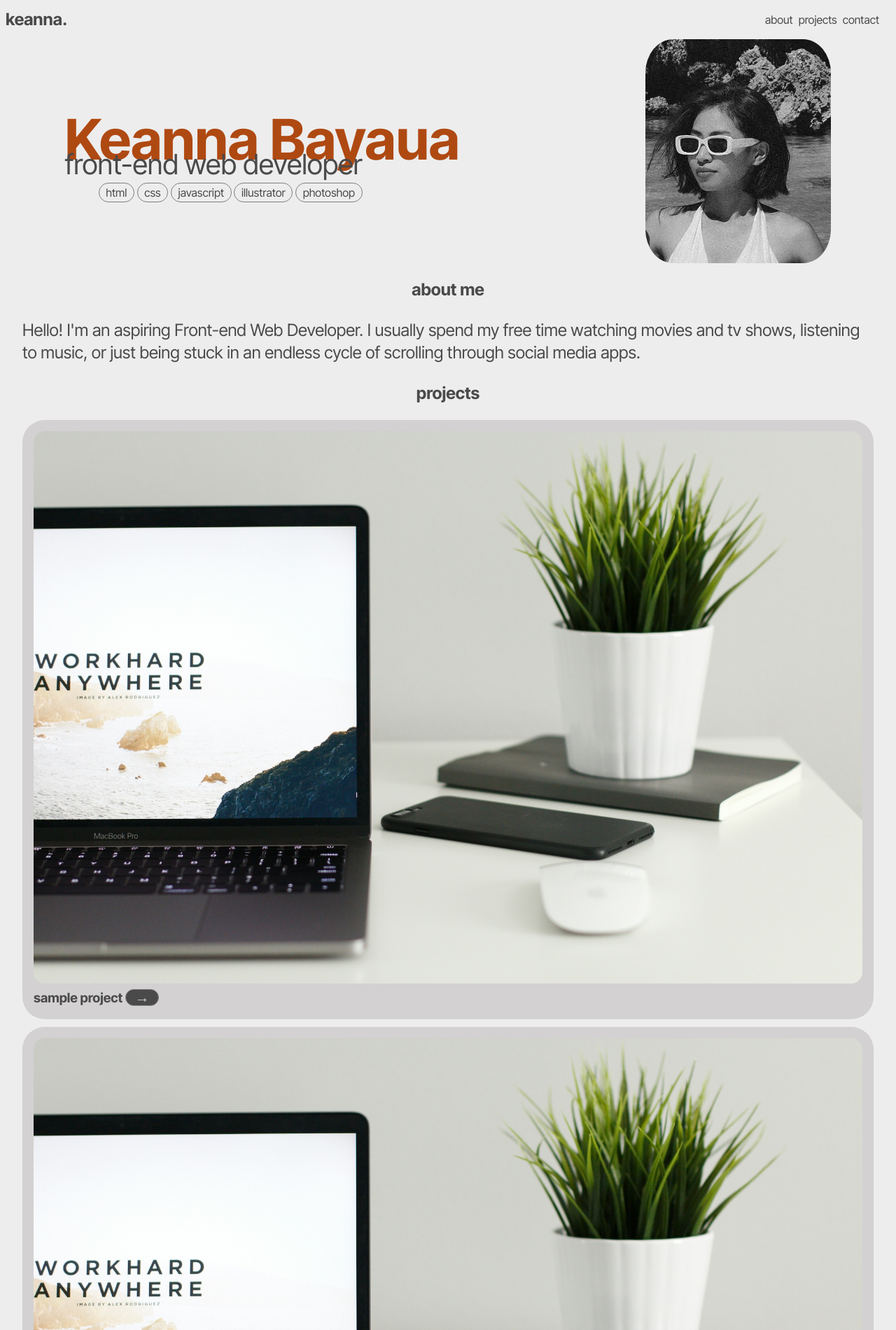
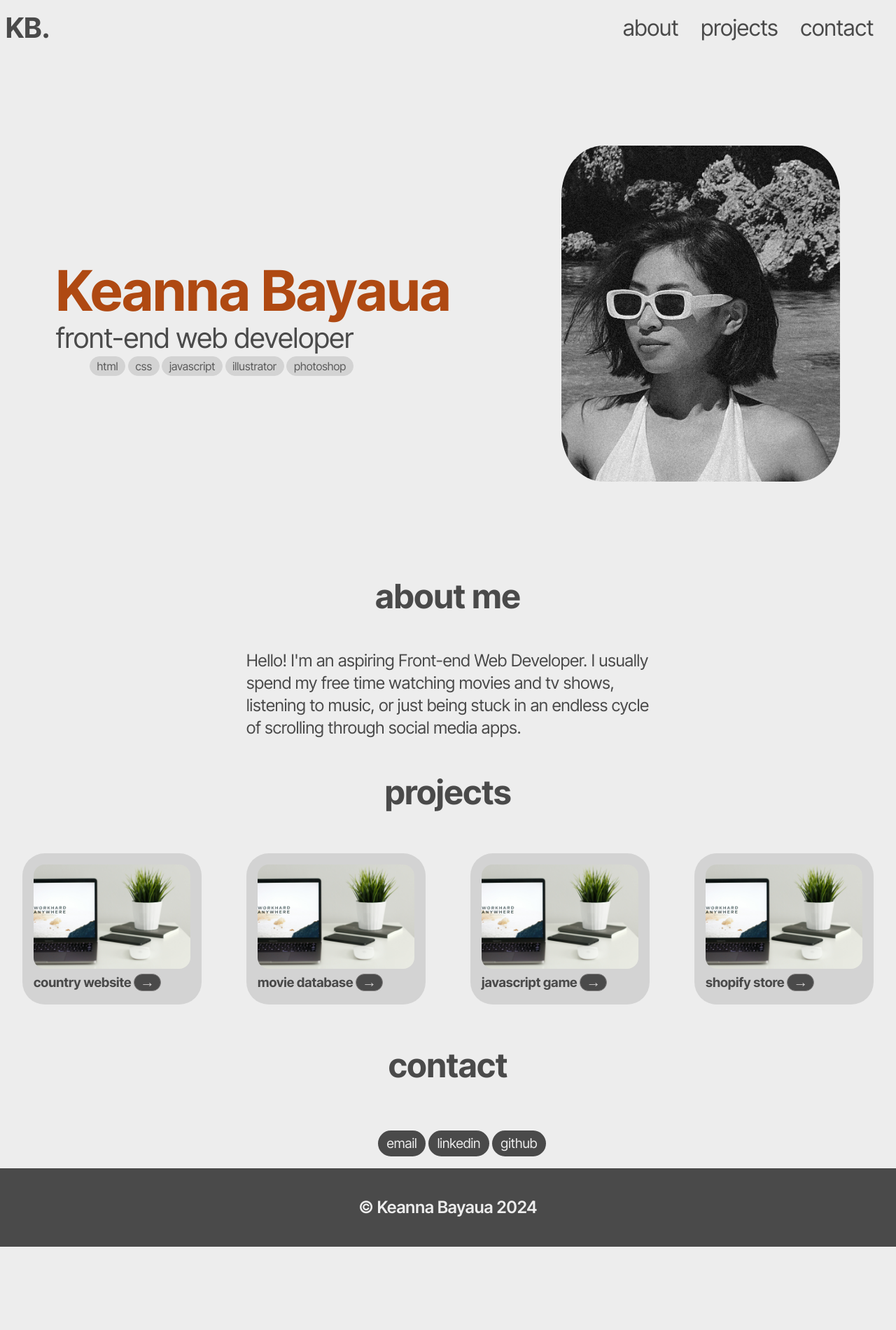
Before and after one commit to keannamalien/landing-page, a plain HTML site: page index.html in a window 1280 px wide. Shown: the top 1900 px of the page at 70% size. After the commit the page ends 1781 px from the top, so only its background shows below. Drawn offline with Linux system fonts and the light colour scheme.

Commit message:
Added media queries

```diff
--- a/index.html
+++ b/index.html
@@ -15,7 +15,7 @@
   </head>
   <body>
     <header class="site-header">
-      <a href="#" class="logo">keanna.</a>
+      <a href="#" class="logo">KB.</a>
       <nav class="nav-header">
         <ul>
           <!-- <li><a href="#">home</a></li> -->
@@ -61,7 +61,7 @@
               alt="Sample Project"
             />
             <div class="project-text">
-              <h3 class="project-title">sample project</h3>
+              <h3 class="project-title">country website</h3>
               <a class="project-link" href="#">&#8594;</a>
             </div>
           </article>
@@ -73,7 +73,7 @@
               alt="Sample Project"
             />
             <div class="project-text">
-              <h3 class="project-title">sample project</h3>
+              <h3 class="project-title">movie database</h3>
               <a class="project-link" href="#">&#8594;</a>
             </div>
           </article>
@@ -85,7 +85,7 @@
               alt="Sample Project"
             />
             <div class="project-text">
-              <h3 class="project-title">sample project</h3>
+              <h3 class="project-title">javascript game</h3>
               <a class="project-link" href="#">&#8594;</a>
             </div>
           </article>
@@ -97,17 +97,20 @@
               alt="Sample Project"
             />
             <div class="project-text">
-              <h3 class="project-title">sample project</h3>
+              <h3 class="project-title">shopify store</h3>
               <a class="project-link" href="#">&#8594;</a>
             </div>
           </article>
-
-          <!-- test -->
         </div>
       </section>
 
-      <section>
-        <h2>where to find me</h2>
+      <section class="section-contact">
+        <h2>contact</h2>
+        <ul class="contact-btn">
+          <li><a href="mailto:"></a>email</li>
+          <li><a href="#"></a>linkedin</li>
+          <li><a href="#"></a>github</li>
+        </ul>
       </section>
     </main>
     <footer>
--- a/styles/styles.css
+++ b/styles/styles.css
@@ -47,6 +47,7 @@ p {
 @media (min-width: 43.75rem) {
     h1 {
         font-size: 5rem;
+        margin-bottom: 2rem;
     }
     .h1-caption {
         font-size: 2.5rem;
@@ -55,6 +56,10 @@ p {
     p {
         font-size: 1.5rem;
         line-height: 2rem;
+    }
+
+    h2 {
+        font-size: 3rem;
     }
 }
 
@@ -69,6 +74,23 @@ a {
     color: #4A4A4A;
 }
 
+/*
+a,
+a:visited {
+	color:
+	text-decoration:
+}
+
+a:hover,
+a:focus,
+a:active {
+	text-decoration:
+}
+
+a:focus {
+	outline:
+}
+*/
 /*--------------------------------------------------------------
 # Components
 --------------------------------------------------------------*/
@@ -78,34 +100,47 @@ a {
     display: flex;
     justify-content: space-between;
     align-items: center;
-    margin: 0 0.5rem;
+    margin: 1 0.5rem;
 
 }
 
 .logo {
     text-decoration: none;
     color: #4A4A4A;
-    font-family: "Inter Tight", sans-serif;
-    font-optical-sizing: auto;
     font-weight: 700;
-    font-size: 1.5rem;
+    font-size: 2.5rem;
+    margin-left: 0.5rem;
 }
 
 
 .nav-header ul {
     display: flex;
     gap: 0.5rem;
-    margin-right: 1rem;
+    margin-right: 0.5rem;
 
 }
 
 .nav-header li {
     display: inline-block;
-    font-size: 1rem;
+    font-size: 1.2rem;
 }
 
 
+@media (min-width: 43.75em) {
 
+
+
+    .nav-header ul {
+        gap: 2rem;
+        margin-right: 2rem;
+
+    }
+
+    .nav-header li {
+        font-size: 2rem;
+    }
+
+}
 
 .page-header {
     display: flex;
@@ -133,7 +168,9 @@ a {
     display: inline-block;
     padding: .0625rem 0.6rem;
     margin: .0938rem 0;
-    border:solid #817f7f;
+    border:solid #d3d3d3;
+    background-color: #d3d3d3;
+    color: #5a5a5a;
     border-width: .0938rem;
     border-radius: 2.5rem;
     font-size: 1rem;
@@ -144,12 +181,13 @@ a {
     .page-header {
         display: flex;
         flex-direction: row;
-        justify-content: space-around;
+        justify-content: space-between;
         gap: 5rem;
+        margin: 8rem 5rem 8rem 5rem;
 
     }
     .page-header img {
-        max-height: 20rem;
+        max-height: 30rem;
     }
 
     .header-name {
@@ -158,7 +196,7 @@ a {
 
     .skill ul {
         padding: 0;
-        text-align:left;
+        /* text-align:left; */
     }
 
 }
@@ -172,8 +210,16 @@ a {
     text-align: center;
 }
 
+@media (min-width: 43.75em) {
+    .section-about {
+        max-width: 50%;
+		margin: 0 auto;
+    }
+
+}
+
 .project {
-    background-color: #d3d1d1;
+    background-color: #d3d3d3;
     padding: 1rem;
     border-radius: 2rem;
     margin: 0.7rem 2rem;
@@ -193,7 +239,7 @@ a {
 }
 .project-link {
     display: inline-block;
-    padding: .0625rem 0.8rem;
+    padding: .0625rem 0.5rem;
     margin: .0938rem 0;
     border:solid #817f7f;
     border-width: .0938rem;
@@ -203,3 +249,47 @@ a {
     font-size: 1.3rem;
     line-height: 1.3rem;
 }
+
+@media (min-width: 43.75em) {
+    .projects-wrapper {
+        display: flex;
+        flex: wrap;
+        justify-content: center;
+    }
+}
+
+.section-contact {
+    text-align: center;
+    display: flex;
+    flex-direction: column;
+}
+
+
+
+
+
+
+.contact-btn ul {
+    align-items: center;
+    padding-left: 0;
+}
+
+.contact-btn li {
+    display: inline-block;
+    padding: .0625rem 0.6rem;
+    margin: .0938rem 0;
+    font-size: 1.2rem;
+    border:solid #4A4A4A;
+    background-color: #4A4A4A;
+    color: #EDEDED;
+    border-radius: 2.5rem;
+}
+
+footer {
+    text-align: center;
+    font-weight: 600;
+    font-size: 3rem;
+    background-color: #4A4A4A;
+    color: #EDEDED;
+    padding: 1rem;
+}
```
